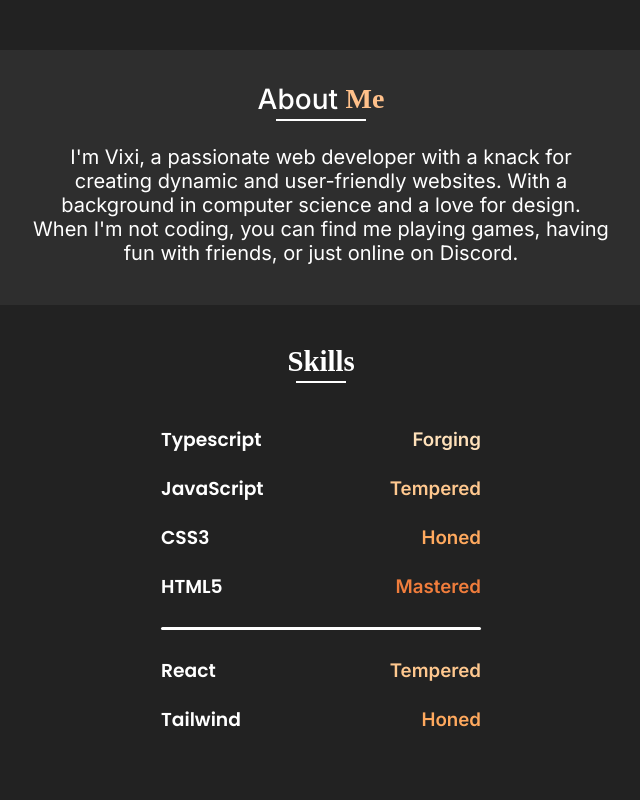
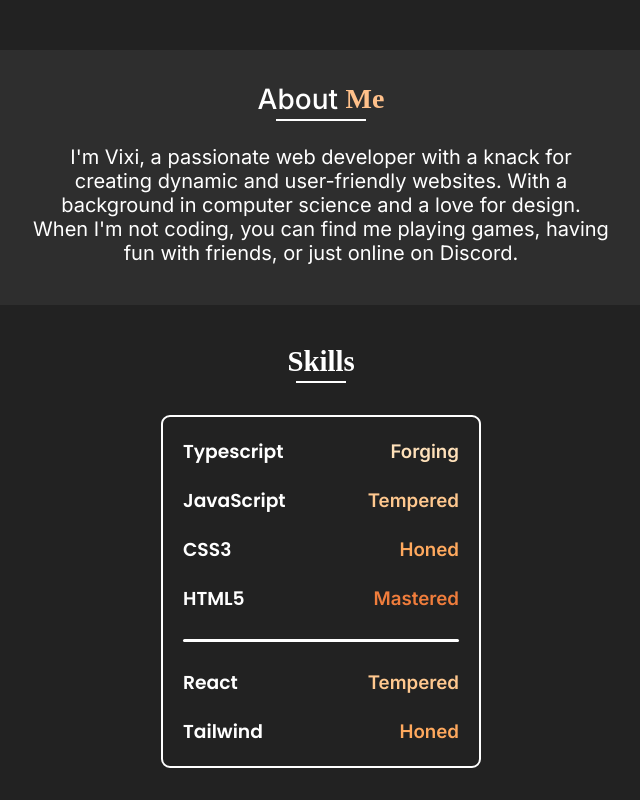
Before and after one commit to Vixylora/Vixi-Portfolio, a React (Vite) app: page / in a window 1280 px wide. Shown: the part 850-1650 px from the top of the page, without its empty margins (319-959 px from the left). Before the commit the page ends 1626 px from the top, so only its background shows below. Built offline with nearby package versions, Linux system fonts and the light colour scheme; a web font is replaced by a local one.

Commit message:
Added border to the skills languages I know

```diff
--- a/src/Components/Content/Skills/Languages/SkillLang.css
+++ b/src/Components/Content/Skills/Languages/SkillLang.css
@@ -4,6 +4,9 @@
     justify-content: center;
     align-items: center;
     width: 100%;
+    border: 2px solid white;
+    border-radius: 9px;
+    padding: 10px 20px;
 }
 
 .Lang-select {
```
